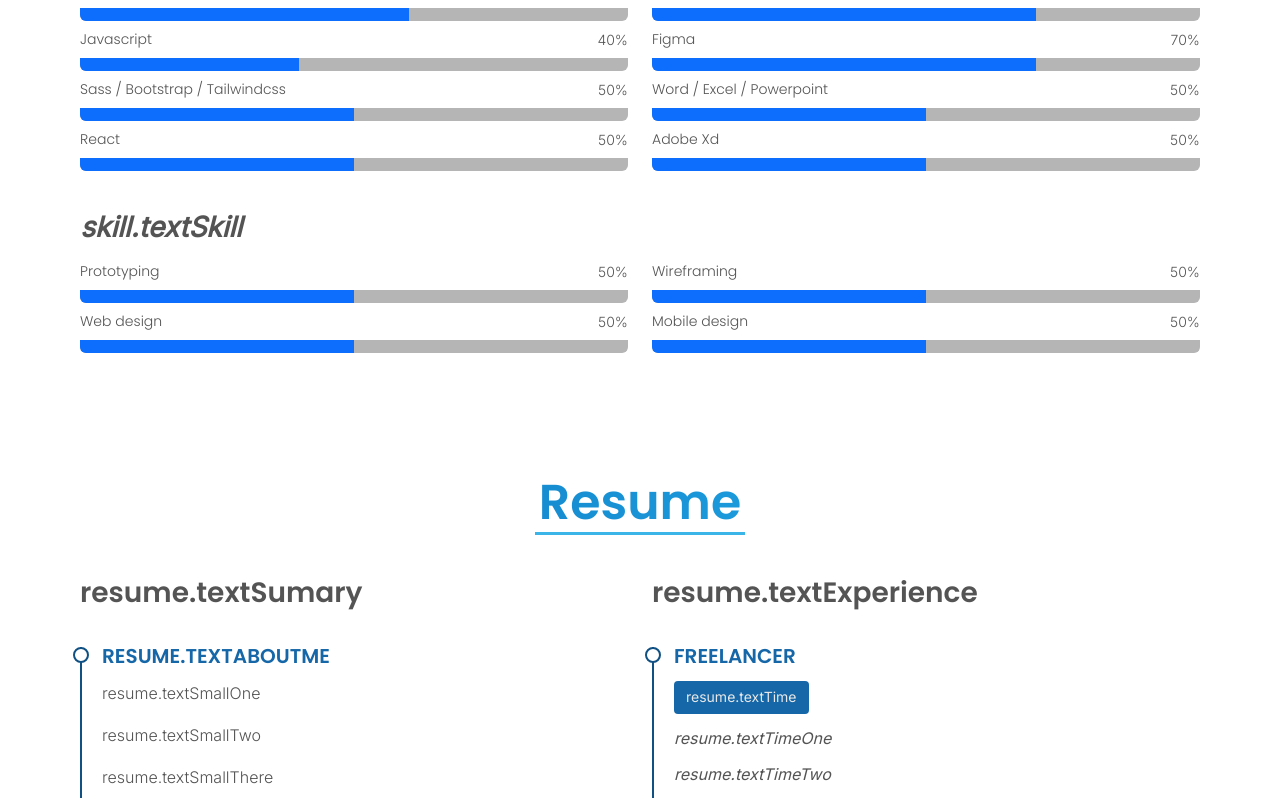
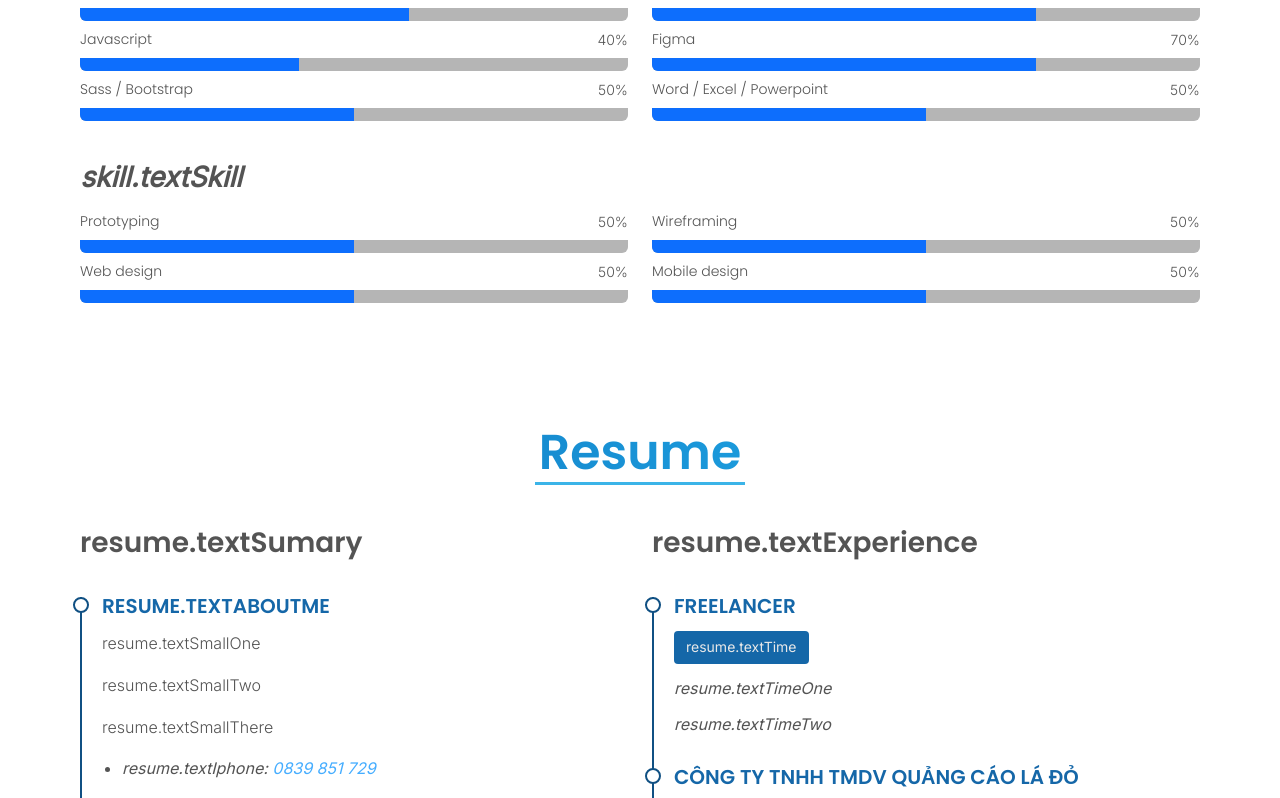
Before and after one commit to KhanhLoc55/Web-Portfolio, a React (Create React App) app: page / in a window 1280 px wide. Shown: the part 921-1719 px from the top of the page. Built offline with nearby package versions, Linux system fonts and the light colour scheme.

Commit message:
skill update

```diff
--- a/src/components/skill/Skill.jsx
+++ b/src/components/skill/Skill.jsx
@@ -103,7 +103,7 @@ const Skill = () => {
                     <div className="col-lg-6" data-aos="fade-up" data-aos-delay="100">
                         <div className="progress">
                             <span className="skill">
-                                Sass / Bootstrap / Tailwindcss<i className="val">50%</i>
+                                Sass / Bootstrap <i className="val">50%</i>
                             </span>
                             <div className="progress-bar-wrap">
                                 <div
@@ -130,7 +130,7 @@ const Skill = () => {
                             </div>
                         </div>
                     </div>
-                    <div className="col-lg-6" data-aos="fade-up" data-aos-delay="100">
+                    {/* <div className="col-lg-6" data-aos="fade-up" data-aos-delay="100">
                         <div className="progress">
                             <span className="skill">
                                 React<i className="val">50%</i>
@@ -159,7 +159,7 @@ const Skill = () => {
                                 ></div>
                             </div>
                         </div>
-                    </div>
+                    </div> */}
                 </div>
 
                 <h4 className="skills-text">
```
